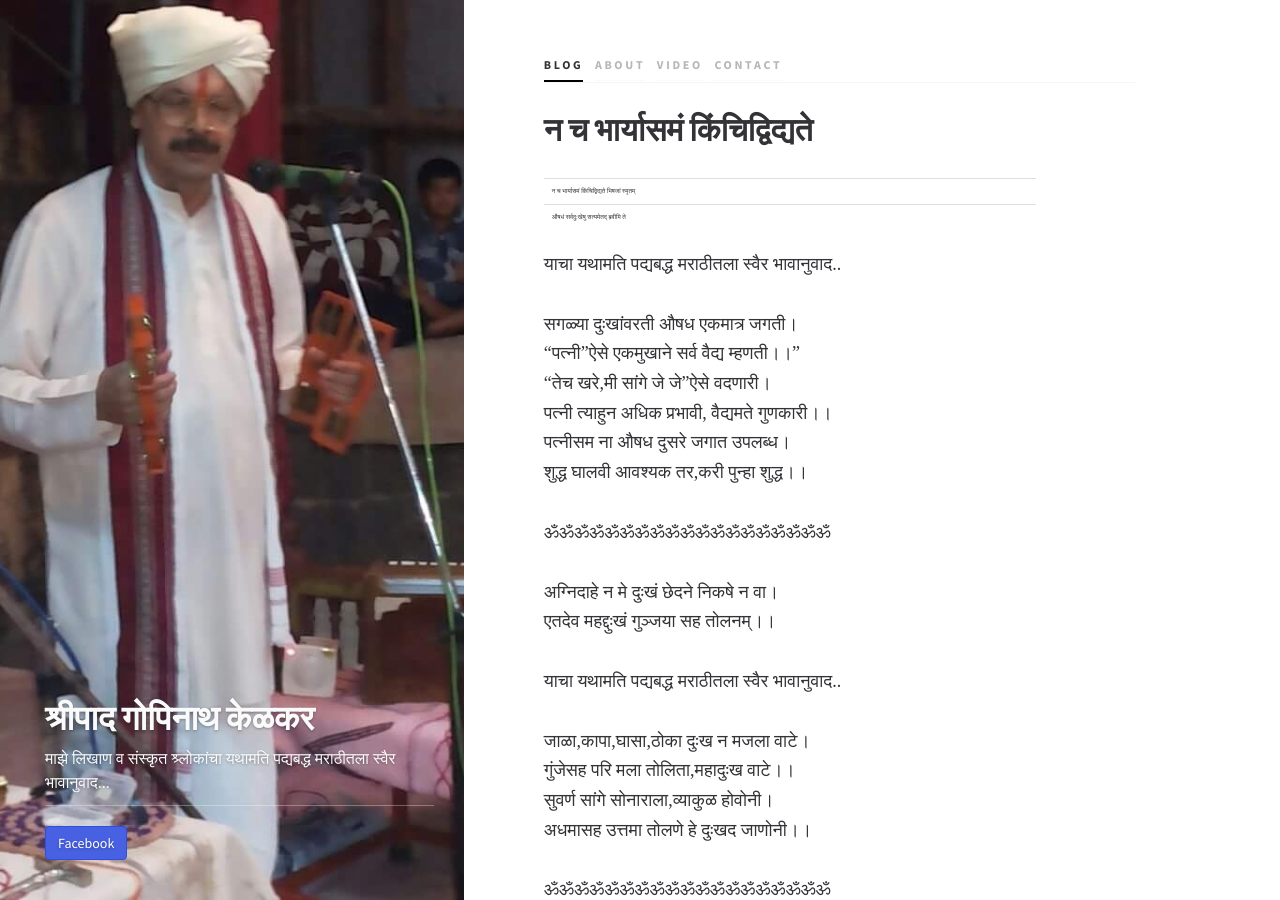
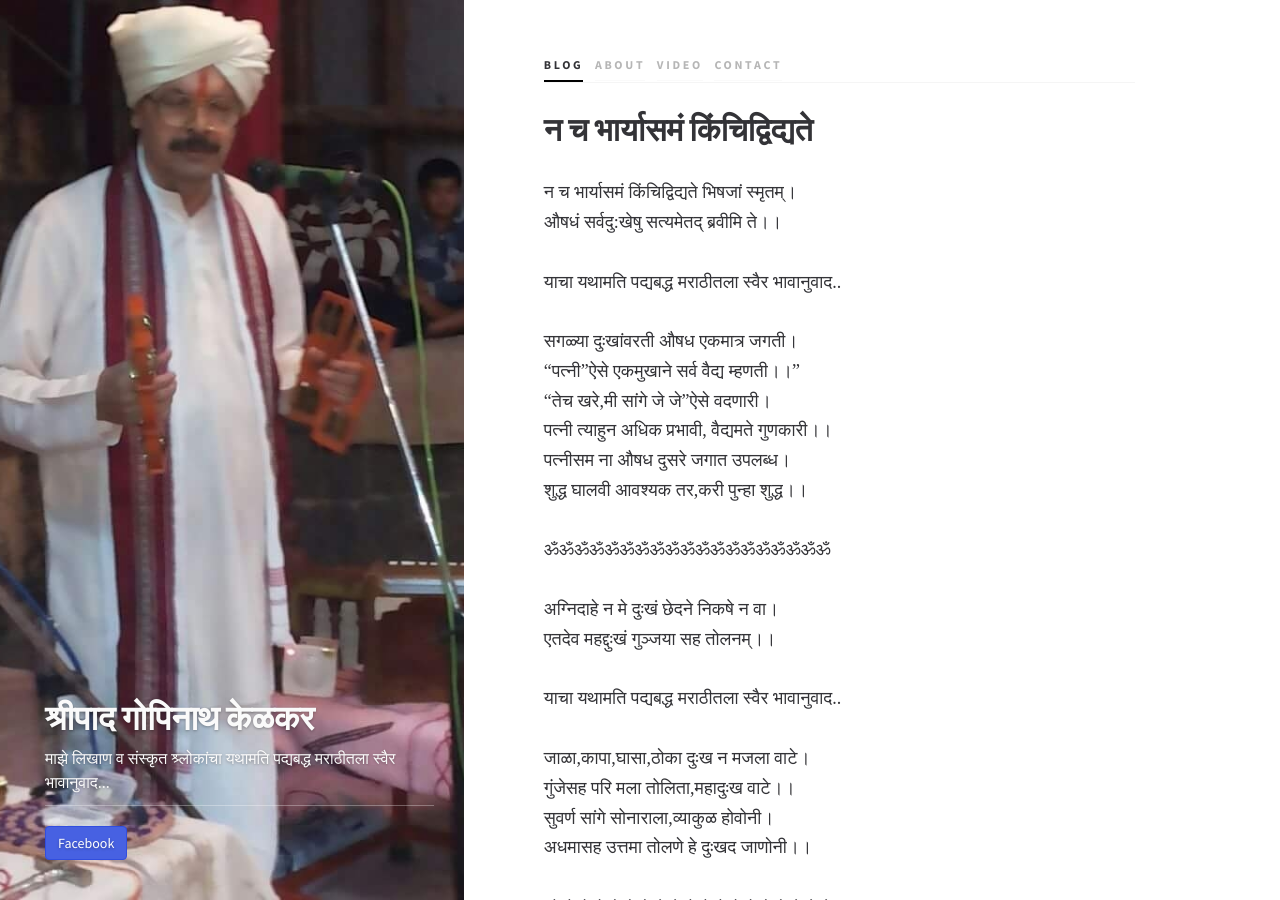
Before and after one commit to shripadkelkar/shripadkelkar.github.io, a Jekyll site: the page built from _posts/2020-10-22-न च भार्यासमं.md, in a window 1280 px wide and 900 px high. Built offline with Jekyll 4.4.1, drawn with Linux system fonts in a browser that asks for light colours; nearby versions of some CDN libraries; some web fonts are replaced; library files that are not in the unit come from our copies.

Commit message:
Update 2020-10-22-न च भार्यासमं.md

```diff
--- a/_posts/2020-10-22-न च भार्यासमं.md
+++ b/_posts/2020-10-22-न च भार्यासमं.md
@@ -4,8 +4,8 @@
 published: true
 ---
 
-न च भार्यासमं किंचिद्विद्यते भिषजां स्मृतम् |
-औषधं सर्वदु:खेषु सत्यमेतद् ब्रवीमि ते||
+न च भार्यासमं किंचिद्विद्यते भिषजां स्मृतम्।
+औषधं सर्वदु:खेषु सत्यमेतद् ब्रवीमि ते।।
 
 याचा यथामति पद्यबद्ध मराठीतला स्वैर भावानुवाद..
 
```
